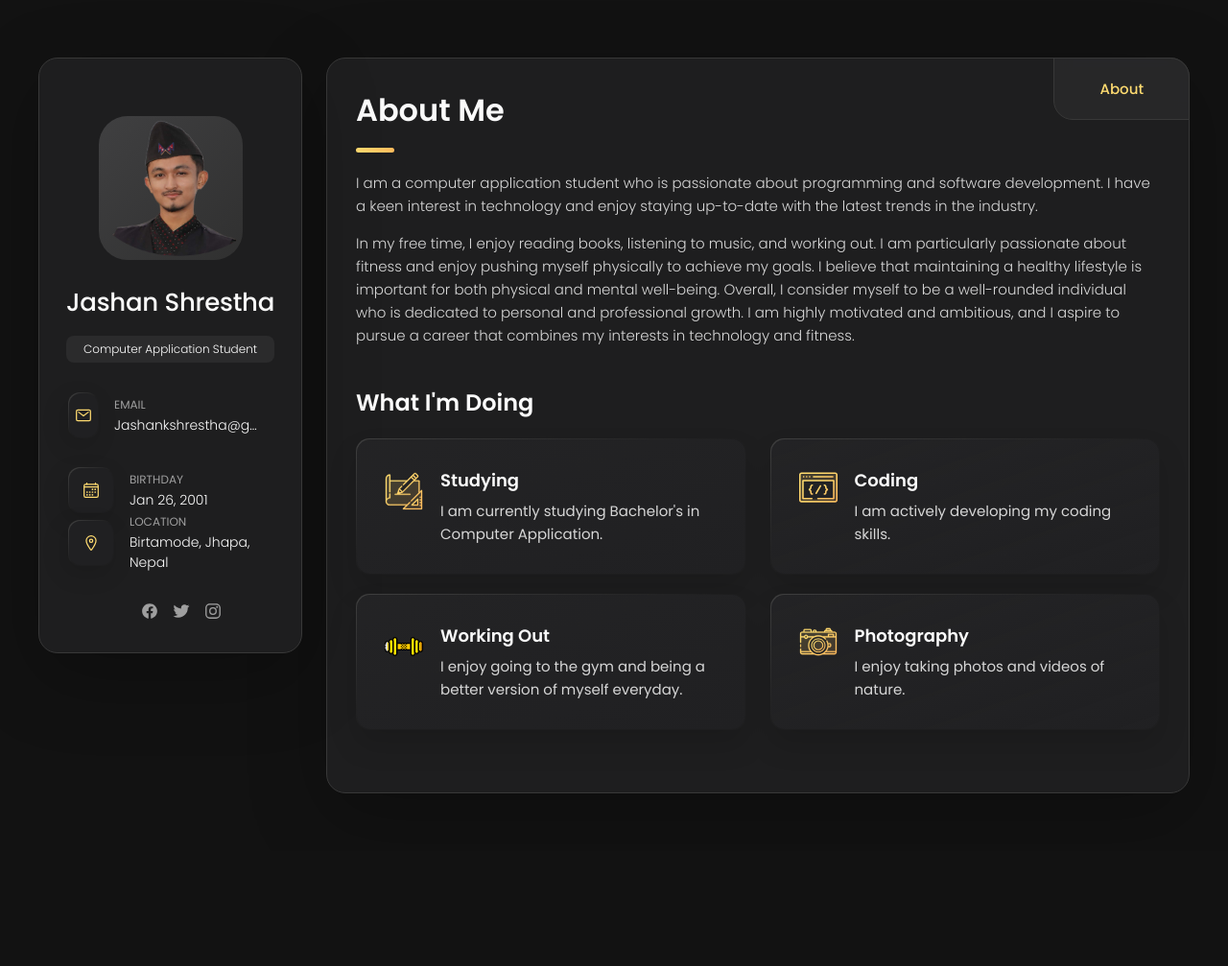
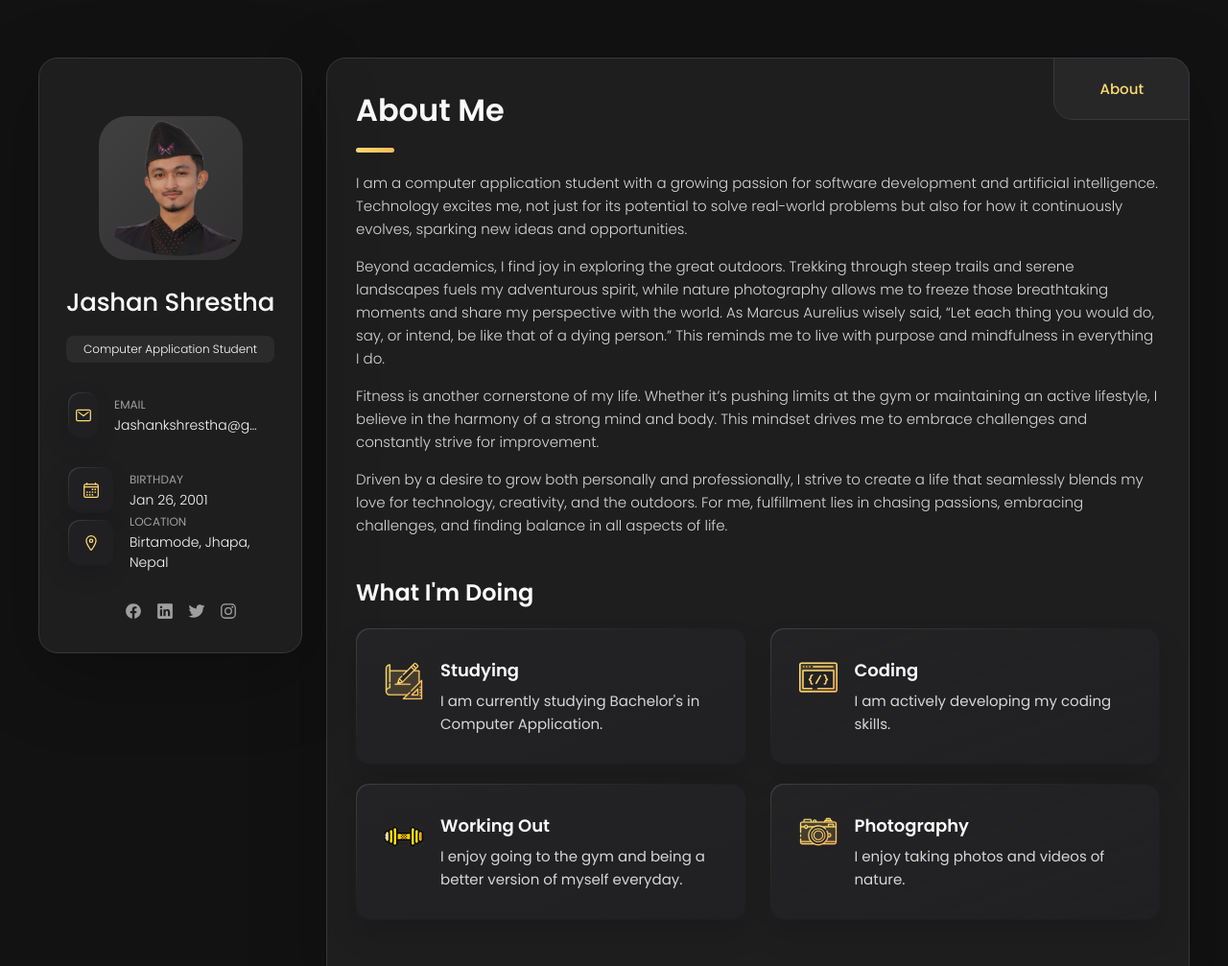
Before and after one commit to jashanstha/jashanshrestha, a plain HTML site: page index.html in a window 1280 px wide. Shown: the top 1007 px of the page at 96% size. Before the commit the page ends 887 px from the top, so only its background shows below. Drawn offline with nearby package versions, Linux system fonts and the light colour scheme.

Commit message:
Update index.html

```diff
--- a/index.html
+++ b/index.html
@@ -119,6 +119,11 @@
               <ion-icon name="logo-facebook"></ion-icon>
             </a>
           </li>
+            <li class="social-item">
+            <a href="https://www.linkedin.com/in/jashanshrestha434/" class="social-link">
+              <ion-icon name="logo-linkedin"></ion-icon>
+            </a>
+          </li>
 
           <li class="social-item">
             <a href="https://www.twitter.com/jashanshrestha" class="social-link">
@@ -181,14 +186,14 @@
 
         <section class="about-text">
           <p>
-             I am a computer application student who is passionate about programming and software development. I have a keen interest in technology and enjoy staying up-to-date with the latest trends in the industry.
-
-          <p>
-            In my free time, I enjoy reading books, listening to music, and working out. I am particularly passionate about fitness and enjoy pushing myself physically to achieve my goals. I believe that maintaining a healthy lifestyle is important for both physical and mental well-being.
-
-Overall, I consider myself to be a well-rounded individual who is dedicated to personal and professional growth. I am highly motivated and ambitious, and I aspire to pursue a career that combines my interests in technology and fitness.
-          </p>
-        </section>
+           I am a computer application student with a growing passion for software development and artificial intelligence. Technology excites me, not just for its potential to solve real-world problems but also for how it continuously evolves, sparking new ideas and opportunities.
+          </p>  <p>
+Beyond academics, I find joy in exploring the great outdoors. Trekking through steep trails and serene landscapes fuels my adventurous spirit, while nature photography allows me to freeze those breathtaking moments and share my perspective with the world. As Marcus Aurelius wisely said, “Let each thing you would do, say, or intend, be like that of a dying person.” This reminds me to live with purpose and mindfulness in everything I do.
+           </p> <p>
+Fitness is another cornerstone of my life. Whether it’s pushing limits at the gym or maintaining an active lifestyle, I believe in the harmony of a strong mind and body. This mindset drives me to embrace challenges and constantly strive for improvement.
+           </p><p>
+Driven by a desire to grow both personally and professionally, I strive to create a life that seamlessly blends my love for technology, creativity, and the outdoors. For me, fulfillment lies in chasing passions, embracing challenges, and finding balance in all aspects of life.
+     </p>   </section>
 
 
         <!--
```
